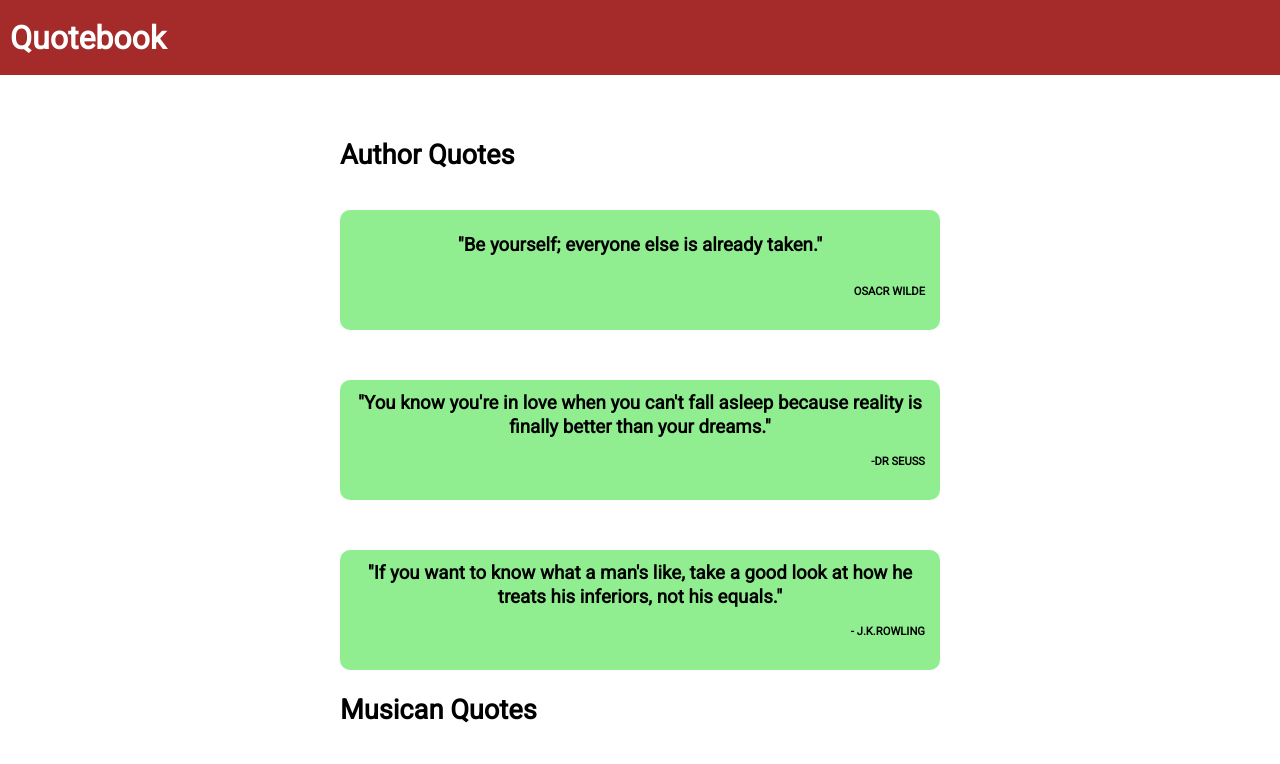
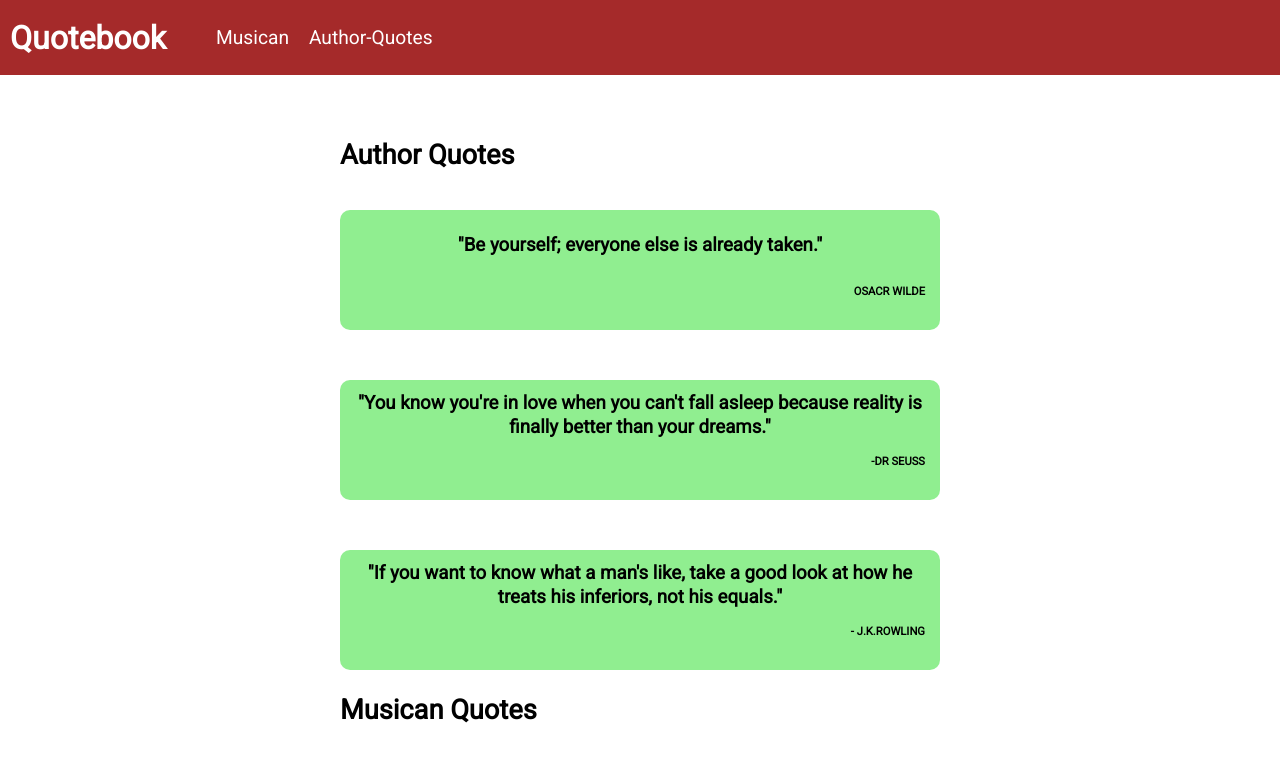
Before and after one commit to targetv/boolean-uk-html-quotebook, a website: page index.html in a window 1280 px wide. Shown: the top 764 px of the page. Drawn offline with Linux system fonts and the light colour scheme.

Commit message:
Added Nav bar

```diff
--- a/index.html
+++ b/index.html
@@ -16,10 +16,16 @@
   <body>
     <header>
       <h1>Quotebook</h1>
+      <nav>
+        <ul>
+          <li><a href="#musican">Musican</a></li>
+          <li><a href="#authorquotes">Author-Quotes</a></li>
+        </ul>
+      </nav>
     </header>
     <main>
       <section class="authorquotes">
-        <h2>Author Quotes</h2>
+        <h2 id="authorquotes">Author Quotes</h2>
         <content>
           <h3>"Be yourself; everyone else is already taken."</h3>
           <p>OSACR WILDE</p>
@@ -40,7 +46,7 @@
         </content>
       </section>
       <section class="music">
-        <h2>Musican Quotes</h2>
+        <h2 id="musican">Musican Quotes</h2>
         <content>
           <h3>
             "Im selfish, impatient and a little insecure. I make mistake, I am
--- a/style.css
+++ b/style.css
@@ -17,12 +17,18 @@ body {
 header {
   display: grid;
   grid-area: head;
+  grid-template-columns: 200px 1fr;
   background-color: brown;
   align-content: center;
   color: white;
 }
 header h1 {
   margin-left: 10px;
+}
+nav {
+  display: grid;
+  grid-template-rows: 1fr;
+  align-items: center;
 }
 main {
   grid-area: main;
@@ -85,3 +91,16 @@ content p {
 #quote2 {
   background-color: lightcoral;
 }
+
+li {
+  display: inline-block;
+  list-style-type: none;
+  margin-left: 1rem;
+}
+a {
+  display: block;
+  color: white;
+  text-decoration: none;
+  text-align: center;
+  font-size: 1.2rem;
+}
```
Also changed, not shown: 2.0/index.html (added, +12 -0 lines).
